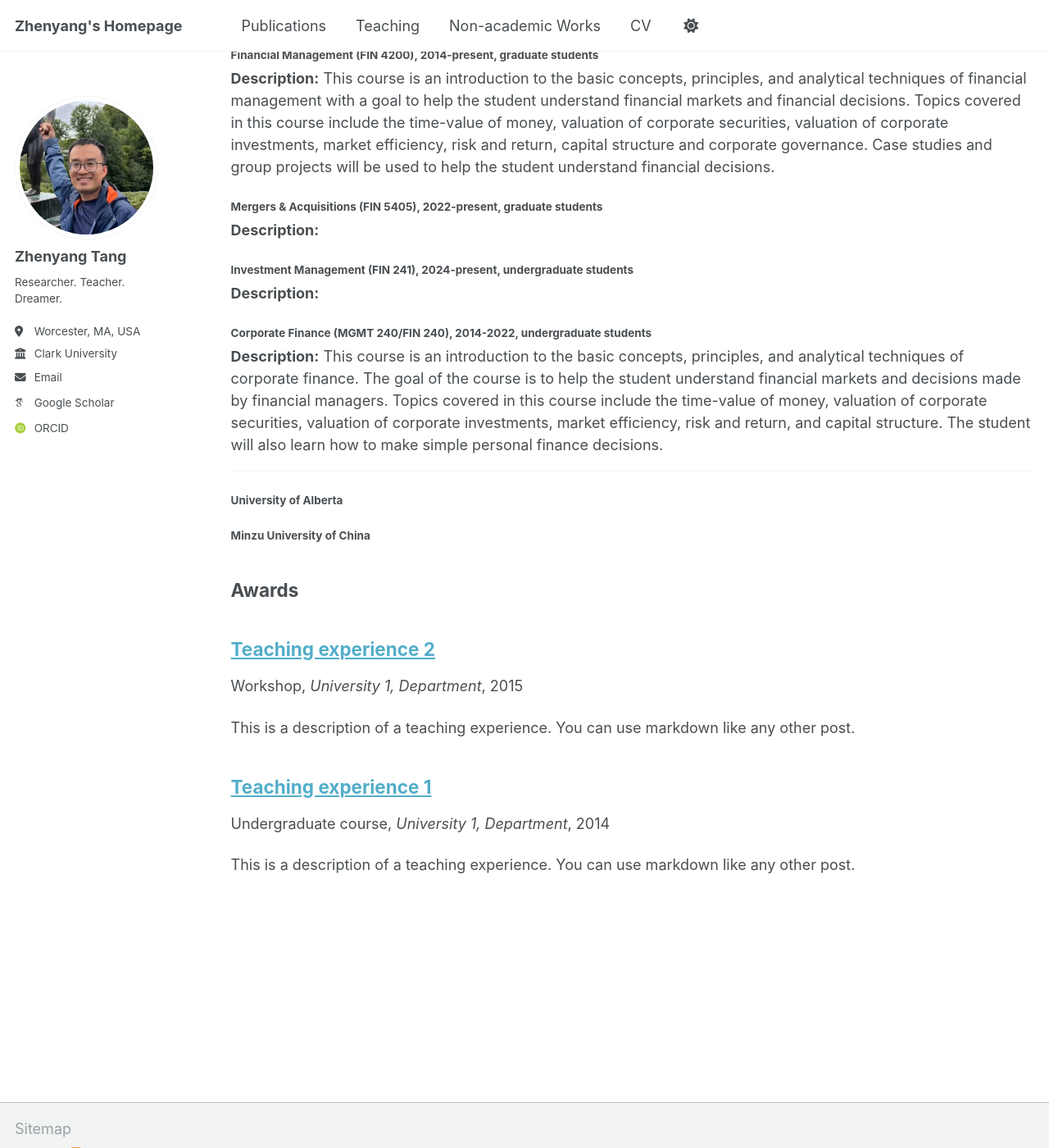
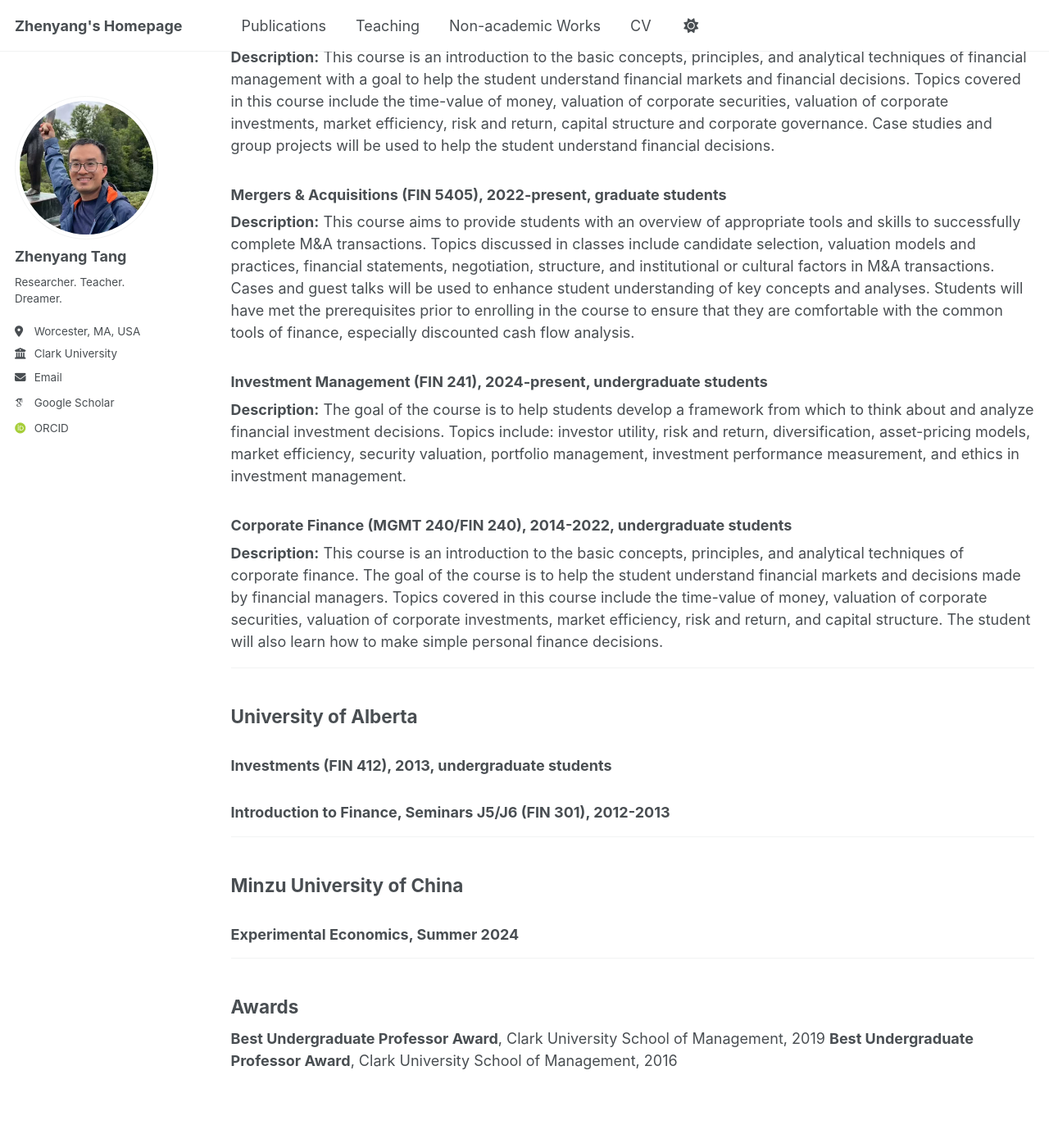
Before and after one commit to zhenyang-tang/zhenyang-tang.github.io, a Jekyll site: the page built from _pages/teaching.html, in a window 1280 px wide and 1400 px high, scrolled down 210 px. Shown: the whole window at 82% size. Built offline with Jekyll 4.4.1, drawn with Linux system fonts in a browser that asks for light colours; some web fonts are replaced; a script that is not in the unit is left out.

Commit message:
Update teaching.html

```diff
--- a/_pages/teaching.html
+++ b/_pages/teaching.html
@@ -4,34 +4,37 @@ title: "Teaching"
 permalink: /teaching/
 author_profile: true
 ---
-<h2>Courses</h2>
-<h4>Clark University</h4>
-<h6>Financial Management (FIN 4200), 2014-present, graduate students </h6>
+<h2>Clark University</h2>
+<h3>Financial Management (FIN 4200), 2014-present, graduate students </h3>
 <b>Description:</b>
 This course is an introduction to the basic concepts, principles, and analytical techniques of financial management with a goal to help the student understand financial markets and financial decisions.
 Topics covered in this course include the time-value of money, valuation of corporate securities, valuation of corporate investments, market efficiency, risk and return, capital structure and corporate governance.
 Case studies and group projects will be used to help the student understand financial decisions.
 
-<h6>Mergers & Acquisitions (FIN 5405), 2022-present, graduate students </h6>
-<b>Description:</b>
+<h3>Mergers & Acquisitions (FIN 5405), 2022-present, graduate students </h3>
+<b>Description:</b> This course aims to provide students with an overview of appropriate tools and skills to successfully complete M&A transactions. Topics discussed in classes include candidate selection, valuation
+models and practices, financial statements, negotiation, structure, and institutional or cultural factors in M&A transactions. Cases and guest talks will be used to enhance student understanding of key concepts and
+analyses. Students will have met the prerequisites prior to enrolling in the course to ensure that they are comfortable with the common tools of finance, especially discounted cash flow analysis.
 
-<h6>Investment Management (FIN 241), 2024-present, undergraduate students </h6>
-<b>Description:</b>
+<h3>Investment Management (FIN 241), 2024-present, undergraduate students </h3>
+<b>Description:</b> The goal of the course is to help students develop a framework from which to think about and analyze financial investment decisions. Topics include: investor utility, risk and return, diversification,
+asset-pricing models, market efficiency, security valuation, portfolio management, investment performance measurement, and ethics in investment management.
 
-<h6>Corporate Finance (MGMT 240/FIN 240), 2014-2022, undergraduate students </h6>
+<h3>Corporate Finance (MGMT 240/FIN 240), 2014-2022, undergraduate students </h3>
 <b>Description:</b> This course is an introduction to the basic concepts, principles, and analytical techniques of corporate finance. The goal of the course is to help the student understand financial markets and decisions
 made by financial managers. Topics covered in this course include the time-value of money, valuation of corporate securities, valuation of corporate investments, market efficiency, risk and return, and capital structure. The
 student will also learn how to make simple personal finance decisions.
 
 <hr>
-<h4>University of Alberta</h4>
+<h2>University of Alberta</h2>
+<h3>Investments (FIN 412), 2013, undergraduate students </h3>
+<h3>Introduction to Finance, Seminars J5/J6 (FIN 301), 2012-2013</h3>
 
-<h4>Minzu University of China</h4>
+<hr>
+<h2>Minzu University of China</h2>
+<h3>Experimental Economics, Summer 2024 </h3>
 
+<hr>
 <h2>Awards</h2>
-
-{% include base_path %}
-
-{% for post in site.teaching reversed %}
-  {% include archive-single.html %}
-{% endfor %}
+<b>Best Undergraduate Professor Award</b>, Clark University School of Management, 2019
+<b>Best Undergraduate Professor Award</b>, Clark University School of Management, 2016
```
